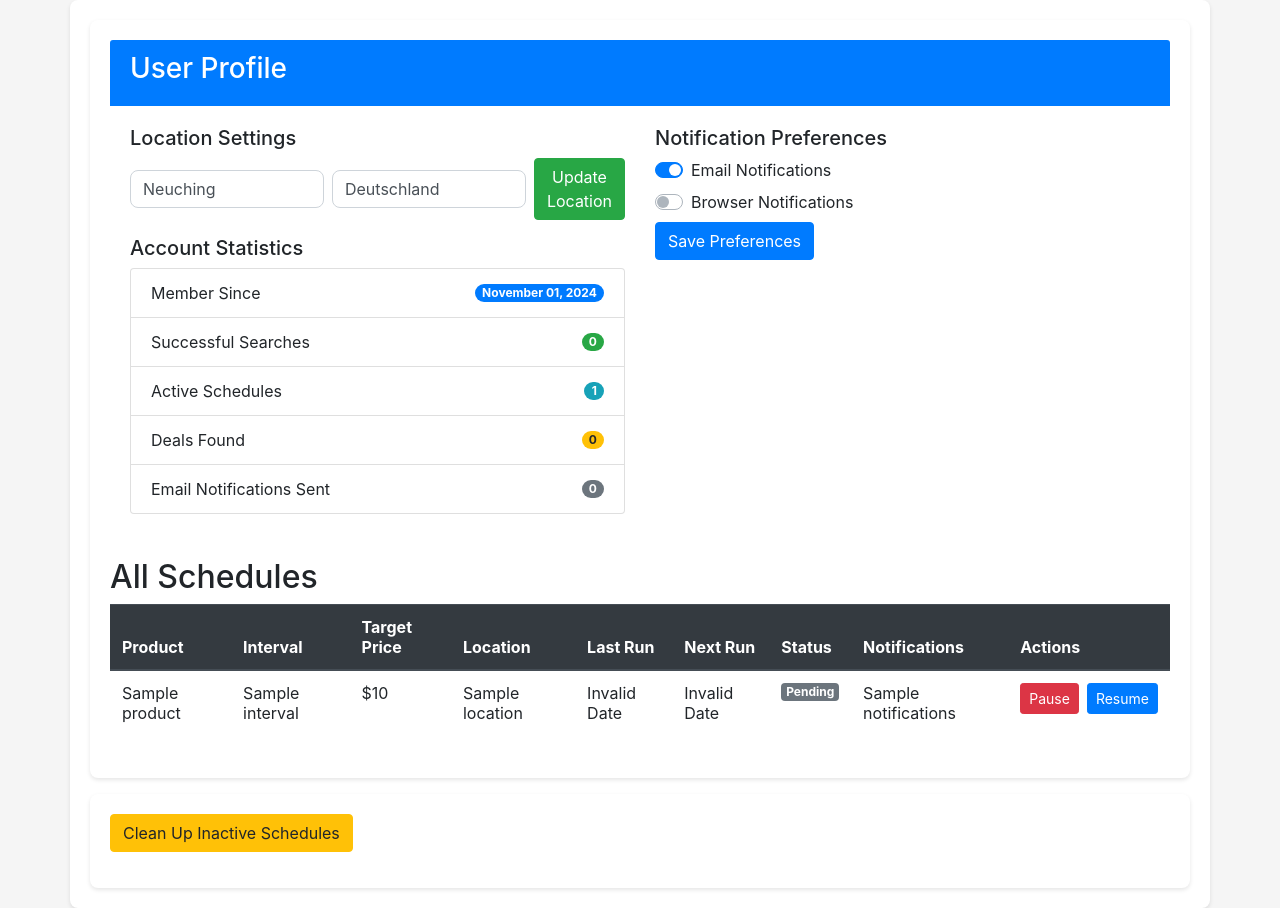
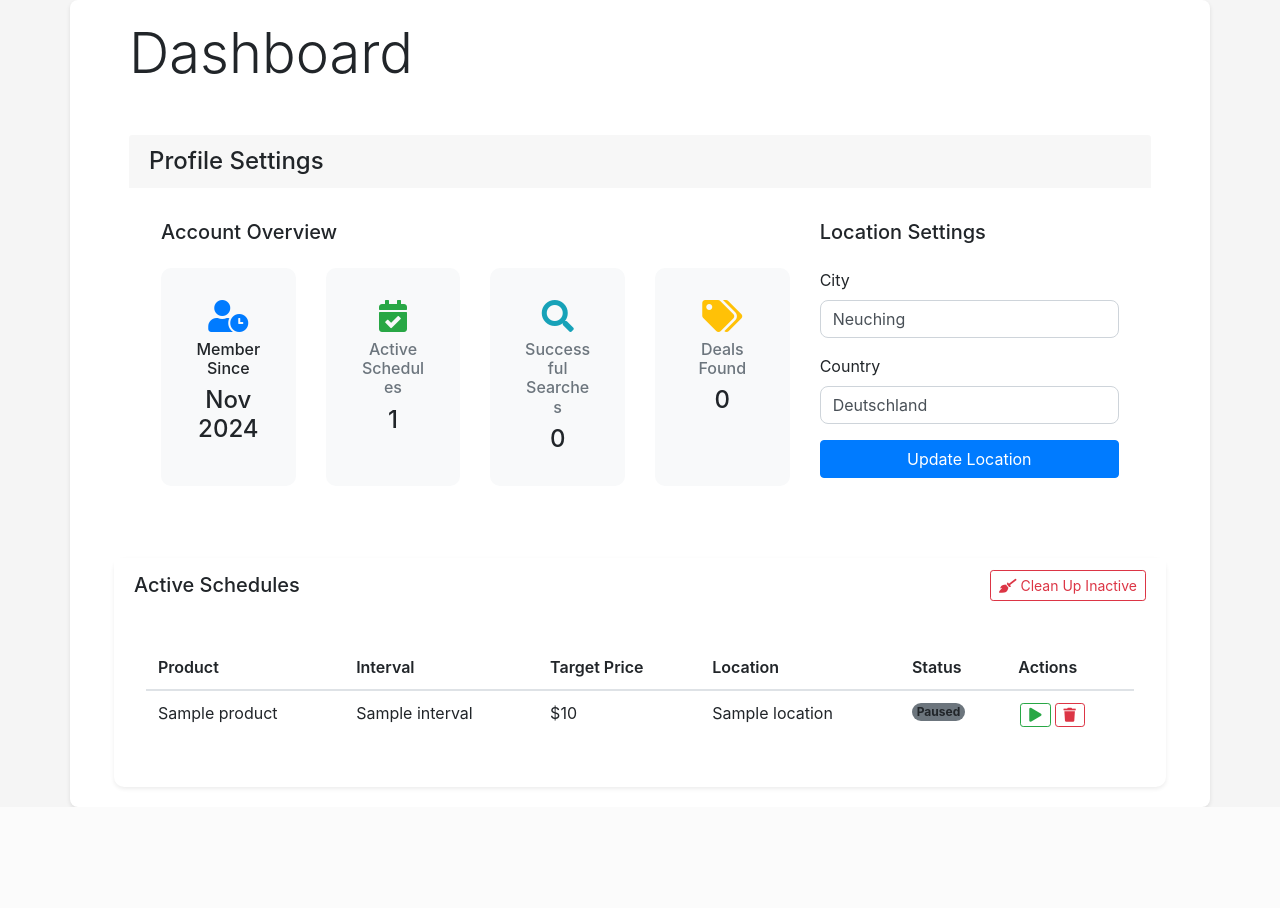
Before and after one commit to SteffenNeumann/FindmyPrize_Vercel, a Flask app: template website/templates/scheduler_status.html in a window 1280 px wide. Shown: the part 56-964 px from the top of the page. After the commit the page ends 863 px from the top, so only its background shows below. Run offline with Flask 3, Linux system fonts and the light colour scheme; tables that the repository leaves empty hold one stand-in row (values such as "Sample post"); the template is opened without the code that fills it: values that come from a table or form of the project are taken from there, most other values are stand-ins (such as "Sample title", 1, 10 or a date in 2020); some libraries are stand-ins or nearby versions.

Commit message:
new layout, schedule search no notification

```diff
--- a/website/static/style.css
+++ b/website/static/style.css
@@ -92,3 +92,38 @@ body {
     background-color: var(--bs-primary);
     color: white;
 }
+.stat-card {
+    transition: transform 0.2s;
+    border: 1px solid rgba(0,0,0,0.1);
+}
+.stat-card:hover {
+    transform: translateY(-3px);
+}
+.btn-group form {
+    margin: 0 2px;
+}
+.card {
+    border: none;
+    border-radius: 10px;
+}
+.table th {
+    border-top: none;
+    font-weight: 600;
+}
+.card-body {
+    padding: 2rem;
+}
+
+.stat-card {
+    transition: transform 0.2s;
+    border: 1px solid rgba(0,0,0,0.1);
+    height: 100%;
+    box-shadow: 0 2px 4px rgba(0,0,0,0.05);
+    margin: 0 auto;
+    max-width: 300px;
+}
+
+.location-settings {
+    max-width: 800px;
+    margin: 0 auto;
+}
--- a/website/templates/scheduler_status.html
+++ b/website/templates/scheduler_status.html
@@ -1,82 +1,105 @@
 {% extends "base.html" %}
 {% block content %}
-<div class="container">
-    <!-- New User Data Section -->
-    <div class="card mb-4">
-        <div class="card-header bg-primary text-white">
-            <h3>User Profile</h3>
+<div class="container-fluid px-4">
+    <div class="container-fluid">
+        <div class="row mb-4">
+            <div class="col-12">
+                <h1 class="display-4 mb-4">Dashboard</h1>
+            </div>
+        </div>
+
+        <div class="card mb-4 w-100">
+            <div class="card-header">
+                <h2 class="h4 m-0">Profile Settings</h2>
             </div>
             <div class="card-body">
                 <div class="row">
-                <div class="col-md-6">
-                    <div class="user-location mb-3">
-                        <h5>Location Settings</h5>
-                        <form action="{{ url_for('views.update_location') }}" method="POST" class="d-flex align-items-center">
-                            <input type="text" name="city" value="{{ user.city }}" class="form-control mr-2">
-                            <input type="text" name="country" value="{{ user.country }}" class="form-control mr-2">
-                            <button type="submit" class="btn btn-success">Update Location</button>
-                        </form>
-                    </div>
+                    <div class="col-md-8">
                         <div class="user-stats">
-                        <h5>Account Statistics</h5>
-                        <ul class="list-group">
-                            <li class="list-group-item d-flex justify-content-between align-items-center">
-                                Member Since
-                                <span class="badge badge-primary badge-pill">{{ user.date_joined.strftime('%B %d, %Y') }}</span>
-                            </li>
-                            <li class="list-group-item d-flex justify-content-between align-items-center">
-                                Successful Searches
-                                <span class="badge badge-success badge-pill">{{ successful_searches|default(0) }}</span>
-                            </li>
-                            <li class="list-group-item d-flex justify-content-between align-items-center">
-                                Active Schedules
-                                <span class="badge badge-info badge-pill">{{ scheduler_info|length }}</span>
-                            </li>
-                            <li class="list-group-item d-flex justify-content-between align-items-center">
-                                Deals Found
-                                <span class="badge badge-warning badge-pill">{{ deals_found|default(0) }}</span>
-                            </li>
-                            <li class="list-group-item d-flex justify-content-between align-items-center">
-                                Email Notifications Sent
-                                <span class="badge badge-secondary badge-pill">{{ notifications_sent|default(0) }}</span>
-                            </li>
-                        </ul>
+                            <h3 class="h5 mb-4">Account Overview</h3>
+                            <div class="row">
+                                <div class="col-md-3 mb-3">
+                                    <div class="card bg-light h-100">
+                                        <div class="card-body text-center d-flex flex-column ">
+                                            <i class="fas fa-user-clock fa-2x text-primary mb-2"></i>
+                                            <h6 class="stat-title">Member Since</h6>
+                                            <div class="stat-value">
+                                                <span class="h4">{{ user.date_joined.strftime('%b %Y') }}</span>
                                             </div>
                                         </div>
-                <div class="col-md-6">
-
-                    <div class="notification-preferences">
-                        <h5>Notification Preferences</h5>
-                        <form action="{{ url_for('views.update_preferences') }}" method="POST">
-                            <div class="custom-control custom-switch mb-2">
-                                <input type="checkbox" class="custom-control-input" id="emailNotifications" name="emailNotification" checked>
-                                <label class="custom-control-label" for="emailNotifications">Email Notifications</label>
                                     </div>
-                            <div class="custom-control custom-switch mb-2">
-                                <input type="checkbox" class="custom-control-input" id="browserNotifications" name="browser_notifications">
-                                <label class="custom-control-label" for="browserNotifications">Browser Notifications</label>
                                 </div>
-                            <button type="submit" class="btn btn-primary">Save Preferences</button>
+                                <div class="col-md-3 mb-3">
+                                    <div class="card bg-light h-100">
+                                        <div class="card-body text-center d-flex flex-column ">
+                                            <i class="fas fa-calendar-check fa-2x text-success mb-2"></i>
+                                            <h6 class="text-muted">Active Schedules</h6>
+                                            <h4 class="mb-0">{{ scheduler_info|length }}</h2>
+                                        </div>
+                                    </div>
+                                </div>
+                                <div class="col-md-3 mb-3">
+                                    <div class="card bg-light h-100">
+                                        <div class="card-body text-center d-flex flex-column ">
+                                            <i class="fas fa-search fa-2x text-info mb-2"></i>
+                                            <h6 class="text-muted">Successful Searches</h6>
+                                            <h4 class="mb-0">{{ successful_searches|default(0) }}</h2>
+                                        </div>
+                                    </div>
+                                </div>
+                                <div class="col-md-3 mb-3">
+                                    <div class="card bg-light h-100">
+                                        <div class="card-body text-center d-flex flex-column ">
+                                            <i class="fas fa-tags fa-2x text-warning mb-2"></i>
+                                            <h6 class="text-muted">Deals Found</h6>
+                                            <h4 class="mb-0">{{ deals_found|default(0) }}</h2>
+                                        </div>
+                                    </div>
+                                </div>
+                            </div>
+                        </div>
+                    </div>
+                    <div class="col-md-4">
+                        <div class="location-settings">
+                            <h3 class="h5 mb-4">Location Settings</h3>
+                            <form action="{{ url_for('views.update_location') }}" method="POST">
+                                <div class="form-group mb-3">
+                                    <label for="city">City</label>
+                                    <input type="text" id="city" name="city" value="{{ user.city }}" class="form-control">
+                                </div>
+                                <div class="form-group mb-3">
+                                    <label for="country">Country</label>
+                                    <input type="text" id="country" name="country" value="{{ user.country }}" class="form-control">
+                                </div>
+                                <button type="submit" class="btn btn-primary w-100">Update Location</button>
                             </form>
                         </div>
                     </div>
                 </div>
             </div>
         </div>
-    <!-- Original Content Follows -->
-    <h2>All Schedules</h2>
+    </div>
+
+    <!-- Schedules Table -->
+    <div class="card shadow-sm">
+        <div class="card-header bg-white d-flex justify-content-between align-items-center">
+            <h5 class="m-0">Active Schedules</h5>
+            <form action="{{ url_for('views.cleanup_schedules') }}" method="POST" class="m-0">
+                <button type="submit" class="btn btn-outline-danger btn-sm">
+                    <i class="fas fa-broom me-1"></i> Clean Up Inactive
+                </button>
+            </form>
+        </div>
+        <div class="card-body">
             <div class="table-responsive">
-        <table class="table table-hover">
-            <thead class="thead-dark">
+                <table class="table table-hover align-middle">
+                    <thead>
                         <tr>
                             <th>Product</th>
                             <th>Interval</th>
                             <th>Target Price</th>
                             <th>Location</th>
-                    <th>Last Run</th>
-                    <th>Next Run</th>
                             <th>Status</th>
-                    <th>Notifications</th>
                             <th>Actions</th>
                         </tr>
                     </thead>
@@ -87,27 +110,31 @@
                             <td>{{ schedule.interval }}</td>
                             <td>${{ schedule.target_price }}</td>
                             <td>{{ schedule.location }}</td>
-                    <td class="last-run" data-timestamp="{{ schedule.last_run }}">
-                        {{ schedule.last_run|default('Pending first run', true) }}
-                    </td>
-                    <td class="next-run" data-timestamp="{{ schedule.next_run }}">
-                        {{ schedule.next_run|default('Scheduled', true) }}
+                            <td>
+                                <span class="badge rounded-pill bg-{{ 'success' if schedule.active else 'secondary' }}">
+                                    {{ 'Active' if schedule.active else 'Paused' }}
+                                </span>
                             </td>
                             <td>
-                        <span class="badge {% if schedule.active %}badge-success{% else %}badge-secondary{% endif %}">
-                            {{ 'Active' if schedule.active else 'Pending' }}
-                        </span>
-                    </td>
-                    <td>{{ schedule.notifications }}</td>
-                    <td>
-                        <div class="btn-group" role="group">
-                            <form action="{{ url_for('views.cancel_schedule', schedule_id=schedule.id) }}" method="POST" class="mr-2">
-                                <button type="submit" class="btn btn-danger btn-sm">Pause</button>
+                                <div class="btn-group">
+                                    {% if schedule.active %}
+                                    <form action="{{ url_for('views.cancel_schedule', schedule_id=schedule.id) }}" method="POST" class="d-inline">
+                                        <button type="submit" class="btn btn-sm btn-outline-warning">
+                                            <i class="fas fa-pause"></i>
+                                        </button>
                                     </form>
-                            <form action="{{ url_for('views.resume_schedule', schedule_id=schedule.id) }}" method="POST">
-                                <button type="submit" class="btn btn-primary btn-sm">Resume</button>
+                                    {% else %}
+                                    <form action="{{ url_for('views.resume_schedule', schedule_id=schedule.id) }}" method="POST" class="d-inline">
+                                        <button type="submit" class="btn btn-sm btn-outline-success">
+                                            <i class="fas fa-play"></i>
+                                        </button>
                                     </form>
-
+                                    {% endif %}
+                                    <form action="{{ url_for('views.delete_schedule', schedule_id=schedule.id) }}" method="POST" class="d-inline">
+                                        <button type="submit" class="btn btn-sm btn-outline-danger">
+                                            <i class="fas fa-trash"></i>
+                                        </button>
+                                    </form>
                                 </div>
                             </td>
                         </tr>
@@ -116,30 +143,7 @@
                 </table>
             </div>
         </div>
-<div class="container mt-3">
-    <form action="{{ url_for('views.cleanup_schedules') }}" method="POST">
-        <button type="submit" class="btn btn-warning">Clean Up Inactive Schedules</button>
-    </form>
+    </div>
 </div>
 
-<script>
-    function updateTimes() {
-        document.querySelectorAll('.last-run, .next-run').forEach(element => {
-            const timestamp = element.getAttribute('data-timestamp');
-            if (timestamp) {
-                const date = new Date(timestamp);
-                element.textContent = date.toLocaleString();
-            }
-        });
-    }
-
-    // Update times every 5 seconds instead of every second
-    setInterval(updateTimes, 5000);
-    updateTimes();
-
-    // Refresh page every minute instead of 30 seconds
-    setTimeout(function(){
-        window.location.reload();
-    }, 60000);
-</script>
 {% endblock %}
```
Also changed, not shown: website/views.py (+23 -1 lines), instance/database.db. Lines whose indentation alone changed are shown as unchanged.
